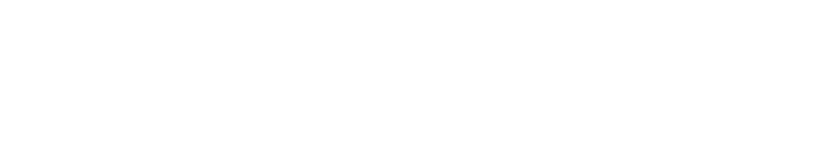
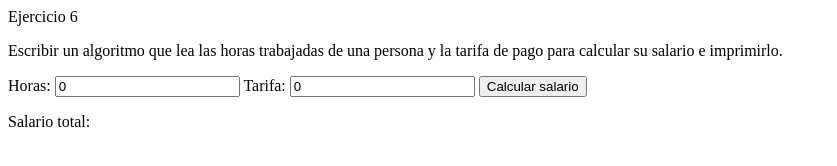
Before and after one commit to JulioRLR/Ejercicios-JavaScript, a plain HTML site: page EjercicioJS6.html in a window 1280 px wide. Shown: the whole page, without its empty margins (0-837 px from the left). Drawn offline with Linux system fonts and the light colour scheme.

Commit message:
Update EjercicioJS6.html

```diff
--- a/EjercicioJS6.html
+++ b/EjercicioJS6.html
@@ -7,6 +7,31 @@
     <title>EjercicioJS 6</title>
 </head>
 <body>
+    <header>Ejercicio 6</header>
+    <P>
+        Escribir un algoritmo que lea las horas trabajadas de una persona y la
+        tarifa de pago para calcular su salario e imprimirlo.
+    </P>
+    <div>
+        <label>Horas:</label>
+        <input type="number" id="horas" value="0">
+        <label>Tarifa:</label>
+        <input type="number" id="salario" value="0">
+        <button type="button" onclick="salario();">Calcular salario</button>
+    </div>
+    <div>
+        <p>Salario total:</p>
+        <p id="Total"></p>
+    </div>
+</body>
+<script>
+    function salario() {
+       var horas = parseFloat(document.getElementById('horas').value);
+       var tarifa = parseFloat(document.getElementById('salario').value);
+       var total;
+       total = horas*tarifa;
+       document.getElementById("Total").innerHTML=total;
+    }
 
-</body>
+ </script>
 </html>
```
